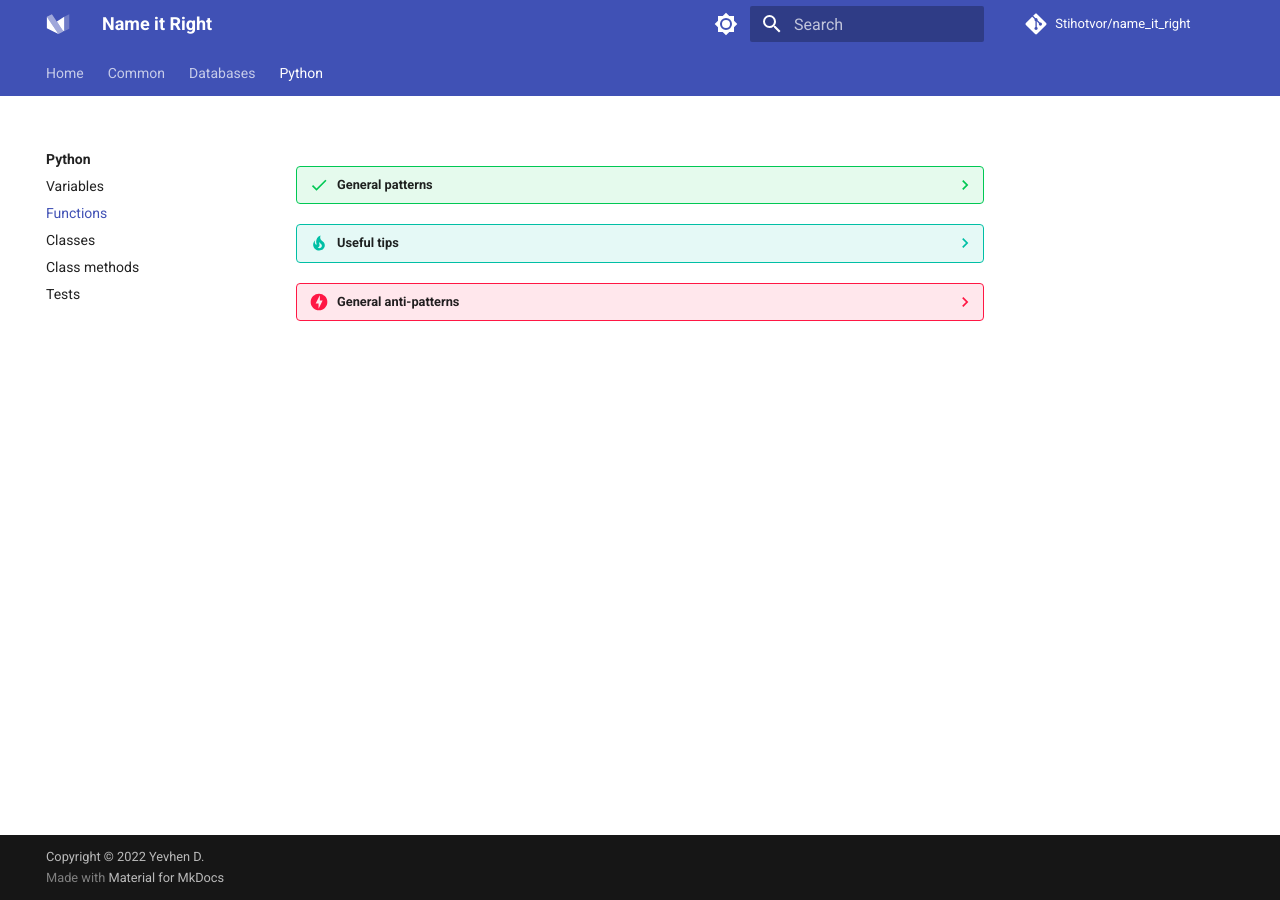
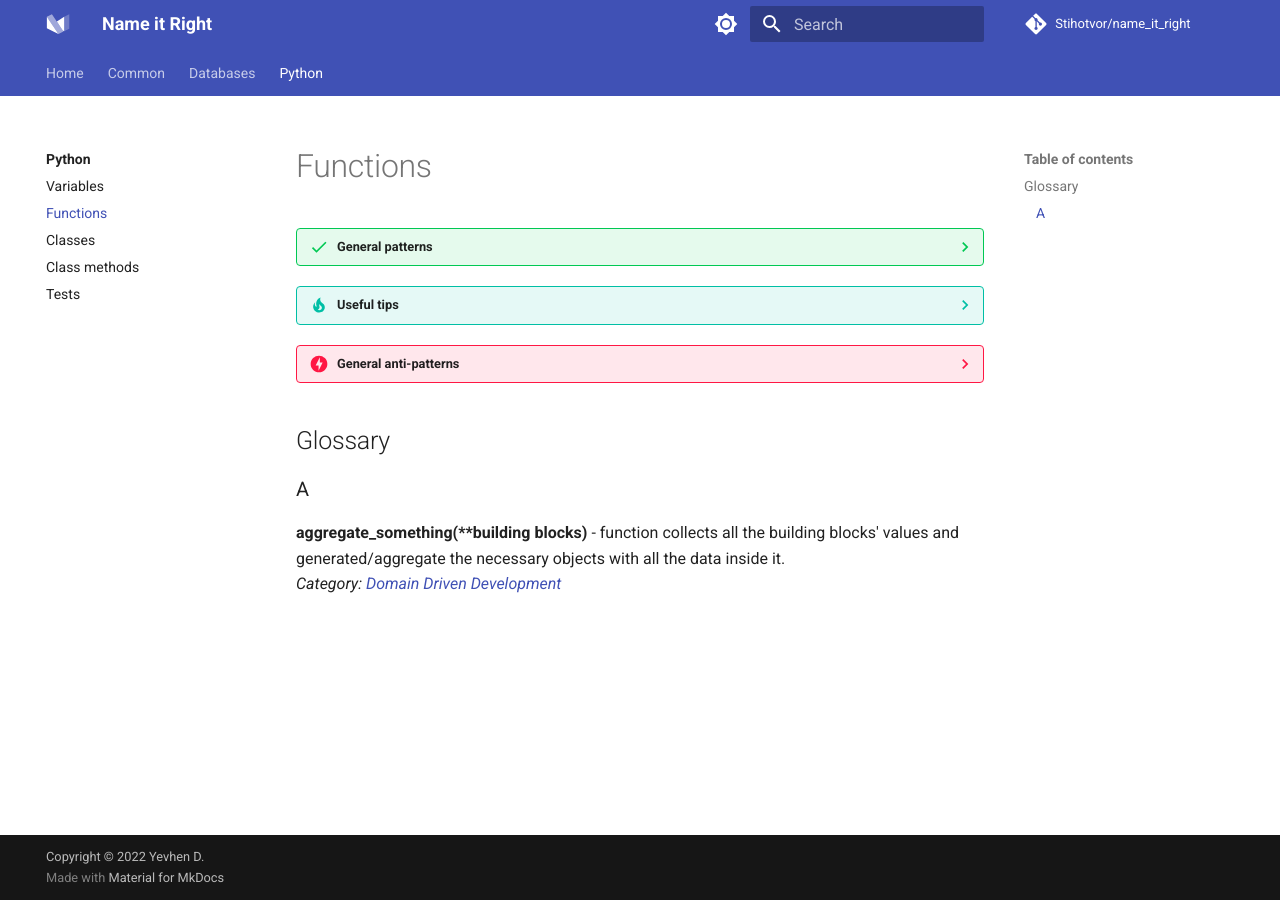
Before and after one commit to Stihotvor/name_it_right, an MkDocs documentation site: the page built from docs/python/functions.md, in a window 1280 px wide. Built offline with MkDocs 1.6.1 and Material for MkDocs 9.7.7, drawn with Linux system fonts in a browser that asks for light colours; comment, search, counter and statistics services are not loaded.

Commit message:
add agregation function

```diff
--- a/docs/python/functions.md
+++ b/docs/python/functions.md
@@ -35,4 +35,7 @@
     - Abreviations: `compile_frst()`
     - One-letter functions: `v()`
 
-#
+## Glossary
+### A
+__aggregate_something(**building blocks)__ - function collects all the building blocks' values and generated/aggregate the necessary objects with all the data inside it.
+_Category: [Domain Driven Development](link-here)_
```
